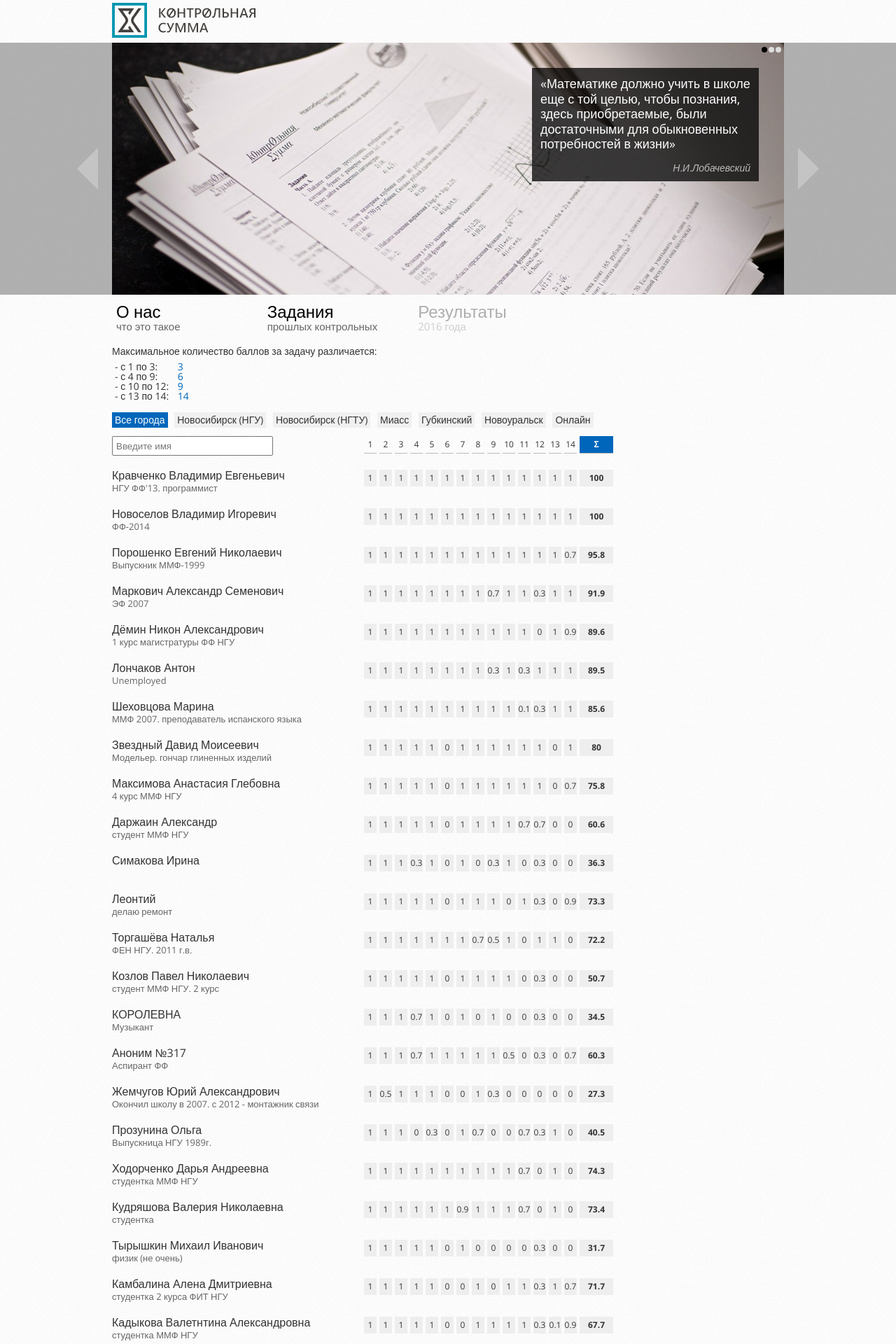
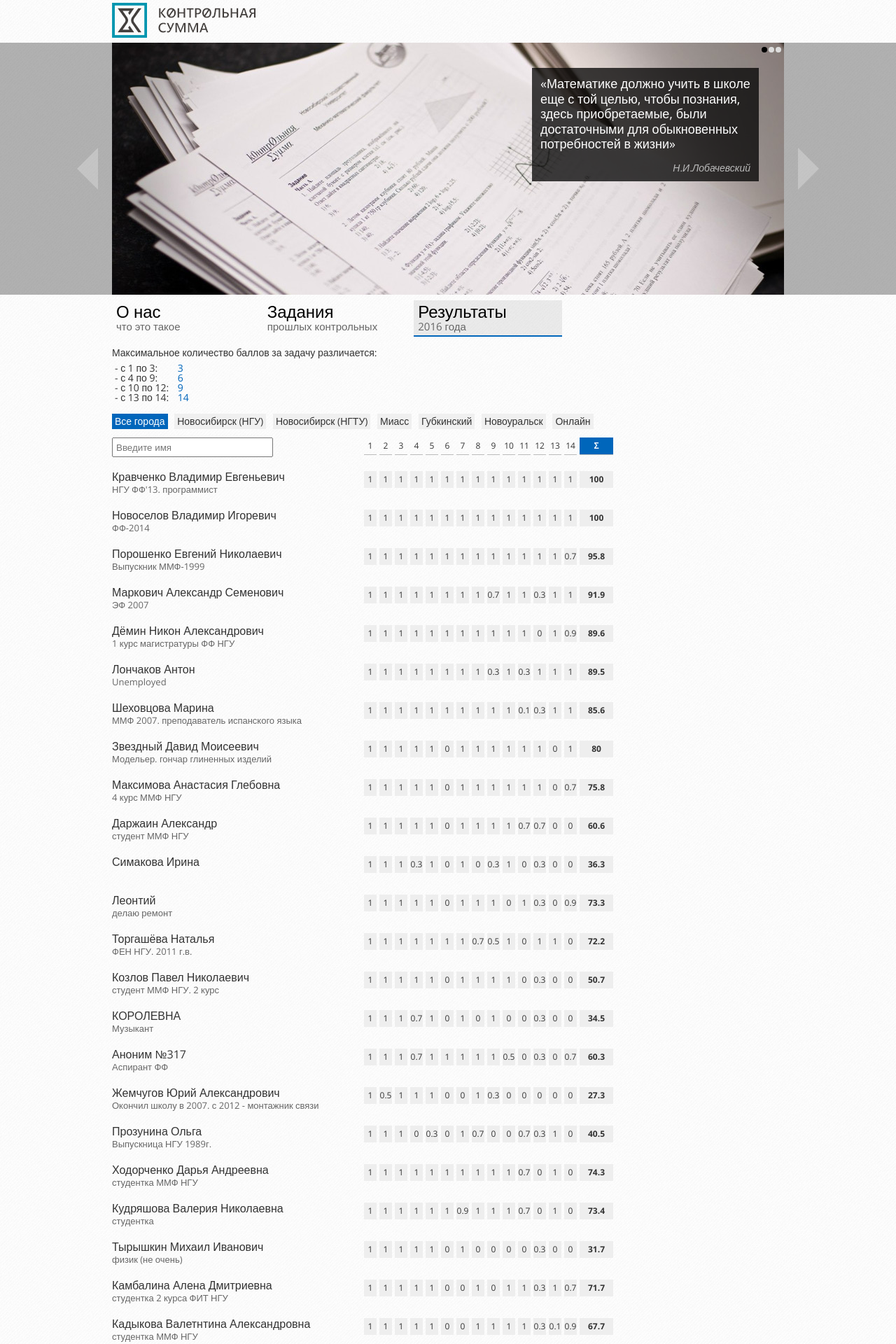
Before and after one commit to kontrsumma/kontrsumma.github.io, a Jekyll site: the page built from results.html, in a window 1280 px wide. Shown: the top 1920 px of the page at 70% size. Built offline with Jekyll 4.4.1, drawn with Linux system fonts in a browser that asks for light colours; nearby versions of some CDN libraries.

Commit message:
Update default.html

```diff
--- a/_layouts/default.html
+++ b/_layouts/default.html
@@ -23,7 +23,7 @@
           <a href="/tasks" class="nav__item{% if page.name == 'tasks.html' %} is-active{% endif %}">
             <span class="nav__item_title">Задания</span><span class="nav__item_desc">прошлых контрольных</span>
           </a>
-          <a href="/results" class="nav__item{% if page.name == 'results.html' %} is-disabled{% endif %}">
+          <a href="/results" class="nav__item{% if page.name == 'results.html' %} is-active{% endif %}">
             <span class="nav__item_title">Результаты</span><span class="nav__item_desc">2016 года</span>
           </a>
         </nav>
```
